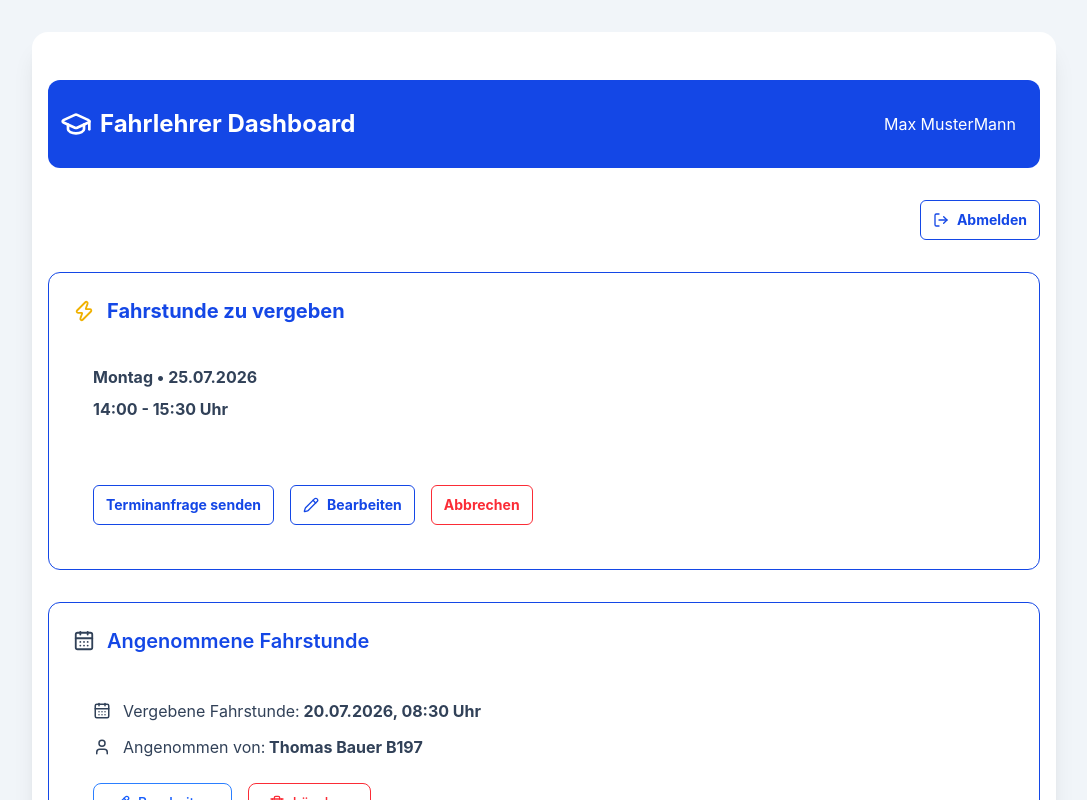
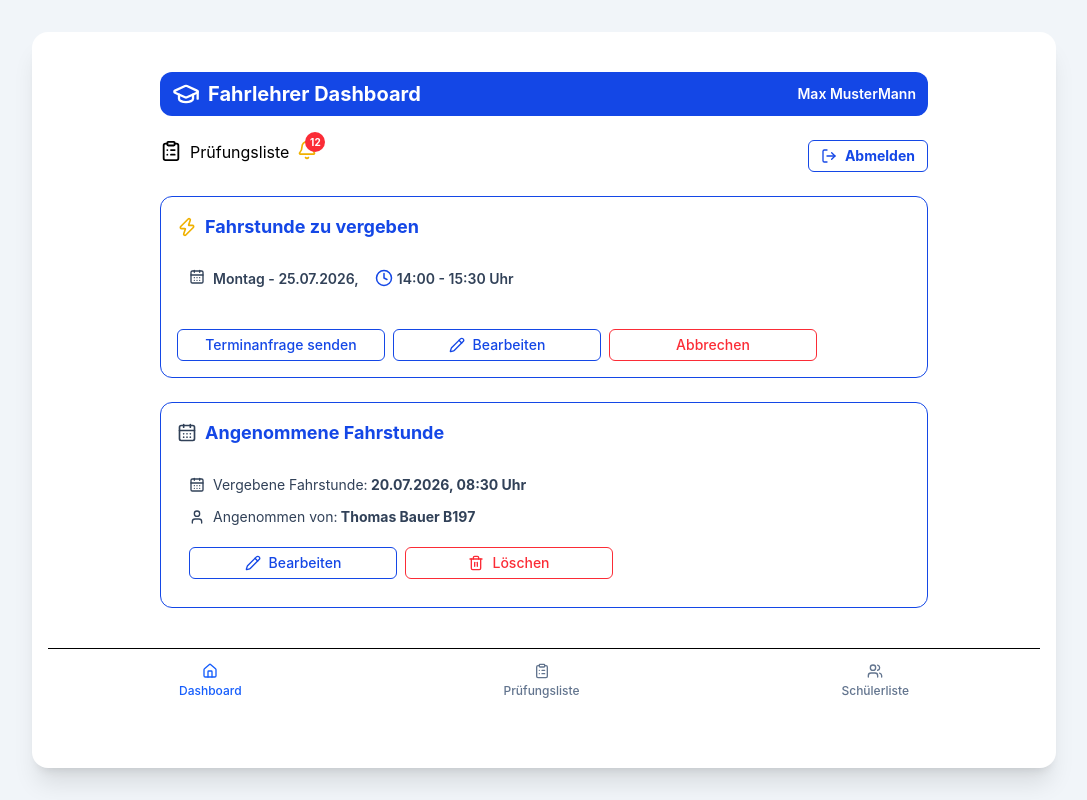
Before and after one commit to Zorigo9191/Fahrlehrer-Assistent, a React (Vite) app: page /dashboard/instructor in a window 1280 px wide. Shown: the top 800 px of the page, without its empty margins (96-1183 px from the left). Built offline with nearby package versions, Linux system fonts and the light colour scheme; no server answers; the database is empty.

Commit message:
studentList

```diff
--- /dev/null
+++ b/src/dashboards/examLists/ExamCard.tsx
@@ -0,0 +1,88 @@
+import { Button } from "@/components/button";
+import { Zap, Pencil, Trash2, Clock, Car, Bike } from "lucide-react";
+import { useState } from "react";
+
+const licenseClasses = [
+  { value: "B197", type: "car" },
+  { value: "B78", type: "car" },
+  { value: "B", type: "car" },
+  { value: "BE", type: "car" },
+  { value: "AM", type: "bike" },
+  { value: "A1", type: "bike" },
+  { value: "A2", type: "bike" },
+  { value: "A", type: "bike" },
+];
+
+export default function ExamList() {
+  const [selectedClass, setSelectedClass] = useState("B197");
+
+  const selectedLicense = licenseClasses.find(
+    (license) => license.value === selectedClass,
+  );
+
+  return (
+    <div className="rounded-xl border border-blue-700 p-4 overflow-hidden">
+      <div className="flex items-center gap-2 mb-4">
+        <Zap className="text-yellow-500" size={20} />
+
+        <h2 className="text-lg font-bold text-blue-700">Termin 1</h2>
+      </div>
+
+      <div className="flex items-center gap-10 flex-wrap">
+        <div className="flex items-center gap-2">
+          <Clock className="text-blue-700" size={18} />
+          <span className="text-sm font-semibold">08:00 Uhr</span>
+        </div>
+
+        <div className="flex gap-3 items-center text-sm font-semibold">
+          Thomas Bauer
+          <div className="flex items-center gap-2">
+            {selectedLicense?.type === "bike" ? (
+              <Bike className="text-blue-700" size={18} />
+            ) : (
+              <Car className="text-blue-700" size={18} />
+            )}
+
+            <select
+              value={selectedClass}
+              onChange={(e) => setSelectedClass(e.target.value)}
+              className="rounded-md border border-slate-300 px-2 py-1 text-sm"
+            >
+              {licenseClasses.map((category) => (
+                <option key={category.value} value={category.value}>
+                  {category.value}
+                </option>
+              ))}
+            </select>
+          </div>
+        </div>
+      </div>
+
+      {/* Buttons */}
+      <div className="flex gap-2 mt-5 flex-wrap">
+        <Button
+          variant="ghost"
+          className="h-8 w-52 px-3 text-sm border border-blue-700 text-blue-700 hover:bg-blue-100"
+        >
+          Speichern
+        </Button>
+
+        <Button
+          variant="ghost"
+          className="flex w-52 items-center gap-2 h-8 px-3 text-sm border border-blue-700 text-blue-700 hover:bg-blue-100"
+        >
+          <Pencil size={14} />
+          Bearbeiten
+        </Button>
+
+        <Button
+          variant="ghost"
+          className="flex w-52 items-center gap-2 h-8 px-3 text-sm border border-red-500 text-red-500 hover:bg-red-50"
+        >
+          <Trash2 size={14} />
+          Löschen
+        </Button>
+      </div>
+    </div>
+  );
+}
--- a/src/dashboards/examLists/ExamList.tsx
+++ b/src/dashboards/examLists/ExamList.tsx
@@ -1,134 +1,72 @@
 import { Button } from "@/components/button";
-import { Zap, Pencil, Trash2, List, X } from "lucide-react";
+import { List, X } from "lucide-react";
+import ExamCard from "./ExamCard";
+import { useState } from "react";
 
-export default function ExamList() {
-  const licenseClasses = ["B197", "B78", "B", "BE", "AM", "A1", "A2", "A"];
+type ExamListProps = {
+  setActiveTab: (tab: string) => void;
+};
+
+export default function ExamList({ setActiveTab }: ExamListProps) {
+  const examDates = ["Datum 1", "Datum 2", "Datum 3", "Datum 4"];
+  const examAppointments = [
+    "08:00",
+    "08:55",
+    "09:50",
+    "10:45",
+    "11:40",
+    "12:55",
+    "13:50",
+  ];
+  const [activeDate, setActiveDate] = useState("Datum 1");
 
   return (
-    <div className="flex flex-col w-full gap-8 py-8 bg-white">
+    <div className="flex flex-col w-full max-w-3xl mx-auto gap-6 py-6 bg-white overflow-x-hidden">
       {/* Header */}
-      <div className="flex gap-1 w-full h-full bg-blue-700 py-4 px-3 rounded-xl  text-white">
-        <div className=" flex  items-center w-full justify-between">
-          <h1 className="text-2xl text-white font-bold items-center flex gap-2 ">
+      <div className="flex gap-1 w-full h-full bg-blue-700 py-2 px-3 rounded-xl text-white">
+        <div className="flex items-center w-full justify-between">
+          <h2 className="text-xl text-white font-bold flex items-center gap-2">
             <List size={32} />
             Prüfungsliste
-          </h1>
-          <p className="py-4 px-3">Max MusterMann</p>
+          </h2>
         </div>
       </div>
 
-      {/* Schließen Button */}
-      <div className="flex w-full justify-end">
+      {/* Schließen */}
+      <div className="flex justify-end">
         <Button
           variant="ghost"
-          className="
-            flex items-center gap-2 px-3
-            text-blue-700
-            hover:bg-blue-100
-            font-bold
-            border border-blue-700
-            transition
-          "
+          onClick={() => setActiveTab("dashboard")}
+          className="flex items-center gap-2 h-8 px-3 text-sm text-blue-700 hover:bg-blue-100 font-bold border border-blue-700 transition"
         >
-          <X /> Schließen
+          <X />
+          schließen
         </Button>
       </div>
 
-      {/* Datum Buttons */}
+      {/* Datum */}
       <div className="flex gap-2 flex-wrap">
-        {["Datum 1", "Datum 2", "Datum 3", "Datum 4"].map((date) => (
+        {examDates.map((date) => (
           <Button
             key={date}
             variant="ghost"
-            className="
-              px-3
-              text-blue-700
-              hover:bg-blue-100
-              font-bold
-              border
-              border-blue-700
-            "
+            onClick={() => setActiveDate(date)}
+            className={`border
+          >
+            ${
+              activeDate === date
+                ? "bg-blue-700 text-white hover:bg-blue-800"
+                : "text-blue-700 hover:bg-blue-100"
+            }
+            `}
           >
             {date}
           </Button>
         ))}
       </div>
 
-      {/* Prüfung */}
-      <div className="rounded-xl border border-blue-700 p-6">
-        <div className="flex items-center gap-3 mb-5">
-          <Zap className="text-yellow-500" size={22} />
-
-          <h2 className="text-xl font-bold text-blue-700">
-            Prüfungstermin buchen
-          </h2>
-        </div>
-
-        <div className="space-y-4 text-slate-700 p-5">
-          <p className="font-bold">14:00 - 15:30 Uhr</p>
-
-          <span className="font-bold">Name des Schülers</span>
-
-          <select
-            className="
-              w-full
-              rounded-md
-              border
-              border-slate-300
-              p-2
-            "
-          >
-            <option>Führerscheinklasse wählen</option>
-
-            {licenseClasses.map((category) => (
-              <option key={category}>{category}</option>
-            ))}
-          </select>
-        </div>
-
-        <div className="flex flex-row gap-4 max-md:flex-col mt-6 p-5">
-          <Button
-            variant="ghost"
-            className="
-              flex items-center gap-2 px-3
-              text-blue-700
-              hover:bg-blue-100
-              font-bold
-              border border-blue-700
-            "
-          >
-            Speichern
-          </Button>
-
-          <Button
-            variant="ghost"
-            className="
-              flex items-center gap-2 px-3
-              text-blue-700
-              hover:bg-blue-100
-              font-bold
-              border border-blue-700
-            "
-          >
-            <Pencil size={16} />
-            Bearbeiten
-          </Button>
-
-          <Button
-            variant="ghost"
-            className="
-              flex items-center gap-2 px-3
-              hover:bg-red-50
-              font-bold
-              border border-red-500
-              text-red-500
-            "
-          >
-            <Trash2 size={16} />
-            Schüler Löschen
-          </Button>
-        </div>
-      </div>
+      {/* PrüfungsKastchen*/}
+      <ExamCard />
     </div>
   );
 }
--- a/src/dashboards/instructorDashBoard/InstructorDashBoard.tsx
+++ b/src/dashboards/instructorDashBoard/InstructorDashBoard.tsx
@@ -9,72 +9,100 @@ import {
   Trash2,
   LogOut,
   GraduationCap,
+  Clock,
+  Bell,
+  ClipboardList,
 } from "lucide-react";
 import { useState } from "react";
 import { useNavigate } from "react-router-dom";
 import ExamList from "../examLists/ExamList";
+import StudentList from "../studentLists/StudentList";
 
 export default function InstructorDashBoard() {
   const navigate = useNavigate();
+  const notificationCount = 12;
   const [activeTab, setActiveTab] = useState("dashboard");
 
   const instructorDashBoard = (
-    <div className="flex flex-col w-full gap-8 py-8 bg-white">
-      <div className="flex gap-1 w-full h-full bg-blue-700 py-4 px-3 rounded-xl  text-white">
-        <div className=" flex  items-center w-full justify-between">
-          <h1 className="text-2xl text-white font-bold items-center flex gap-2 ">
-            <GraduationCap size={32} />
+    <div className="flex flex-col w-full max-w-3xl mx-auto gap-6 py-6 bg-white overflow-x-hidden">
+      {/* Header */}
+      <div className="flex gap-1 w-full bg-blue-700 py-2 px-3 rounded-xl text-white">
+        <div className="flex items-center w-full justify-between">
+          <h1 className="text-xl text-white font-bold flex items-center gap-2">
+            <GraduationCap size={28} />
             Fahrlehrer Dashboard
           </h1>
-          <p className="py-4 px-3">Max MusterMann</p>
+
+          <p className="text-sm font-semibold">Max MusterMann</p>
         </div>
       </div>
 
-      <div className="flex w-full justify-end">
+      {/* Abmelden */}
+      <div className="flex justify-between gap-4">
+        {/* Benachritigungen */}
+        <div className="flex gap-2">
+          <ClipboardList size={22} /> Prüfungsliste
+          <div className="relative">
+            <Bell className="text-yellow-500" size={20} />
+
+            {notificationCount > 0 && (
+              <span className="absolute -top-2 -right-2 flex h-5 min-w-5 items-center justify-center rounded-full bg-red-500 px-1 text-[10px] font-bold text-white">
+                {notificationCount > 99 ? "99+" : notificationCount}
+              </span>
+            )}
+          </div>
+        </div>
         <Button
           variant="ghost"
           onClick={() => navigate("/")}
-          className="flex items-center gap-2 px-3 text-blue-700  hover:bg-blue-100 font-bold border border-blue-700 transition"
+          className="flex items-center gap-2 h-8 px-3 text-sm text-blue-700 hover:bg-blue-100 font-bold border border-blue-700 transition"
         >
-          <LogOut className="h-5 w-5 text-blue-700  hover:bg-blue-500 " />
+          <LogOut size={16} />
           Abmelden
         </Button>
       </div>
 
-      {/* Fahrstunde vergeben*/}
-      <div className="rounded-xl border border-blue-700 p-6">
-        <div className="flex items-center gap-3 mb-5">
-          <Zap className="text-yellow-500" size={22} />
-          <h2 className="text-xl font-bold text-blue-700">
+      {/* Fahrstunde vergeben */}
+      <div className="rounded-xl border border-blue-700 p-4">
+        <div className="flex items-center gap-2 mb-4">
+          <Zap className="text-yellow-500" size={20} />
+
+          <h2 className="text-lg font-bold text-blue-700">
             Fahrstunde zu vergeben
           </h2>
         </div>
 
-        <div className="space-y-2 text-slate-700 p-5">
-          <p className="font-bold">Montag • 25.07.2026</p>
+        <div className="flex  gap-4 space-y-2 text-slate-700 p-3">
+          <div className="flex gap-2">
+            <CalendarDays size={16} />
+            <p className="text-sm font-semibold">Montag - 25.07.2026,</p>
+          </div>
 
-          <p className="font-bold">14:00 - 15:30 Uhr</p>
+          <div className="flex gap-1">
+            <Clock className="text-blue-700" size={18} />
+            <p className="text-sm font-semibold">14:00 - 15:30 Uhr</p>
+          </div>
         </div>
 
-        <div className="flex flex-row gap-4 max-md:flex-col mt-6 p-5">
+        <div className="flex gap-2 mt-5 flex-wrap">
           <Button
             variant="ghost"
-            className="flex items-center gap-2 px-3 text-blue-700  hover:bg-blue-100 font-bold border border-blue-700 transition"
+            className="h-8 w-52 px-3 text-sm border border-blue-700 text-blue-700 hover:bg-blue-100"
           >
             Terminanfrage senden
           </Button>
 
           <Button
             variant="ghost"
-            className="flex items-center gap-2 px-3 text-blue-700  hover:bg-blue-100 font-bold border border-blue-700 transition"
+            className="flex w-52 items-center gap-2 h-8 px-3 text-sm border border-blue-700 text-blue-700 hover:bg-blue-100"
           >
-            <Pencil size={16} />
+            <Pencil size={14} />
             Bearbeiten
           </Button>
 
           <Button
             variant="ghost"
-            className="flex items-center gap-2 px-3  hover:bg-blue-100 font-bold border border-red-500 text-red-500 transition"
+            className="flex w-52 items-center gap-2 h-8 px-3 text-sm border border-red-500 text-red-500 hover:bg-red-50"
           >
             Abbrechen
           </Button>
@@ -82,39 +110,48 @@ export default function InstructorDashBoard() {
       </div>
 
       {/* Angenommene Fahrstunde */}
-      <div className="flex flex-col  rounded-xl border border-blue-700 p-6">
-        <div className="flex items-center gap-3 mb-6">
-          <CalendarDays className="text-slate-700" size={22} />
-          <h2 className="text-xl font-semibold text-blue-700">
+      <div className="rounded-xl border border-blue-700 p-4">
+        <div className="flex items-center gap-2 mb-4">
+          <CalendarDays className="text-slate-700" size={20} />
+
+          <h2 className="text-lg font-bold text-blue-700">
             Angenommene Fahrstunde
           </h2>
         </div>
 
-        <div className="rounded-lg p-5">
-          <div className="flex items-center gap-3 mb-3 text-slate-700">
-            <CalendarDays size={18} />
+        <div className="rounded-lg p-3">
+          <div className="flex items-center gap-2 mb-3 text-slate-700 text-sm">
+            <CalendarDays size={16} />
+
             <span>
               Vergebene Fahrstunde:
               <strong> 20.07.2026, 08:30 Uhr</strong>
             </span>
           </div>
 
-          <div className="flex items-center gap-3 mb-6 text-slate-700">
-            <User size={18} />
+          <div className="flex items-center gap-2 mb-5 text-slate-700 text-sm">
+            <User size={16} />
+
             <span>
               Angenommen von:
               <strong> Thomas Bauer B197</strong>
             </span>
           </div>
 
-          <div className="flex flex-row gap-4 max-md:flex-col ">
-            <Button className="flex items-center gap-2 rounded-lg border border-blue-500 px-5 py-2 text-blue-600 hover:bg-blue-50 transition">
-              <Pencil size={16} />
+          <div className="flex gap-2 flex-wrap">
+            <Button
+              variant="ghost"
+              className="flex w-52 items-center gap-2 h-8 px-3 text-sm border border-blue-700 text-blue-700 hover:bg-blue-100"
+            >
+              <Pencil size={14} />
               Bearbeiten
             </Button>
 
-            <Button className="flex items-center gap-2 rounded-lg border border-red-500 px-5 py-2 text-red-500 hover:bg-red-50 transition">
-              <Trash2 size={16} />
+            <Button
+              variant="ghost"
+              className="flex w-52 items-center gap-2 h-8 px-3 text-sm border border-red-500 text-red-500 hover:bg-red-50"
+            >
+              <Trash2 size={14} />
               Löschen
             </Button>
           </div>
@@ -143,16 +180,11 @@ export default function InstructorDashBoard() {
         <main className="flex-1 p-4 pb-8">
           <div className="flex-1">
             {activeTab === "dashboard" && instructorDashBoard}
-
-            {activeTab === "pruefungsliste" && <ExamList />}
-
+            {activeTab === "pruefungsliste" && (
+              <ExamList setActiveTab={setActiveTab} />
+            )}
             {activeTab === "schuelerliste" && (
-              <div className="p-6">
-                <h2 className="text-2xl font-bold text-blue-700 mb-4">
-                  Schülerliste
-                </h2>
-                <p className="text-slate-600">Hier kommen Schüler hin...</p>
-              </div>
+              <StudentList setActiveTab={setActiveTab} />
             )}
           </div>
 
```
Also changed, not shown: src/dashboards/studentLists/StudentList.tsx (+150 -0 lines), src/dashboards/examLists/ExamSheet.tsx (deleted).
